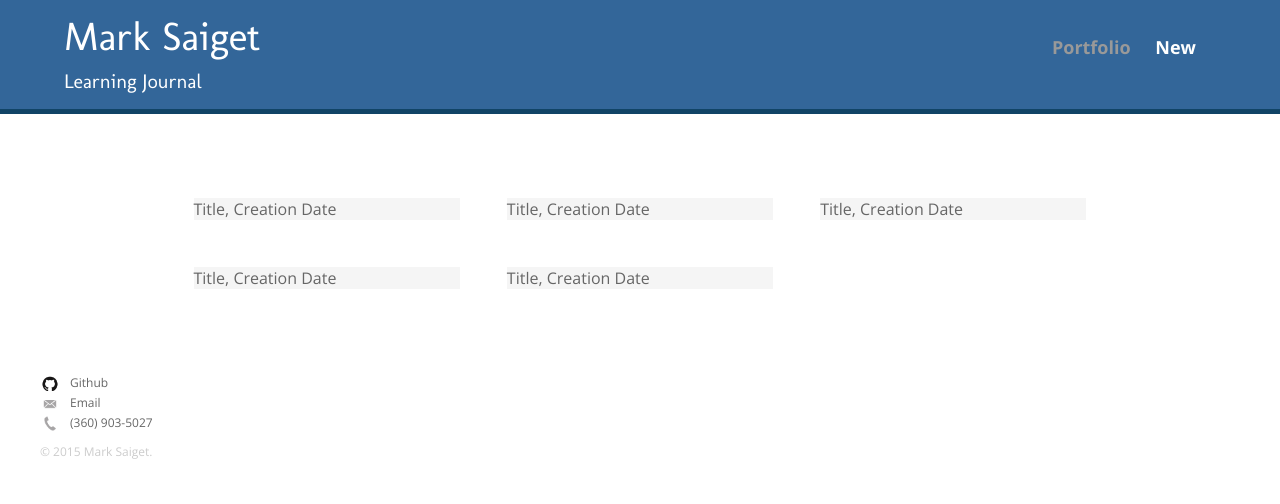
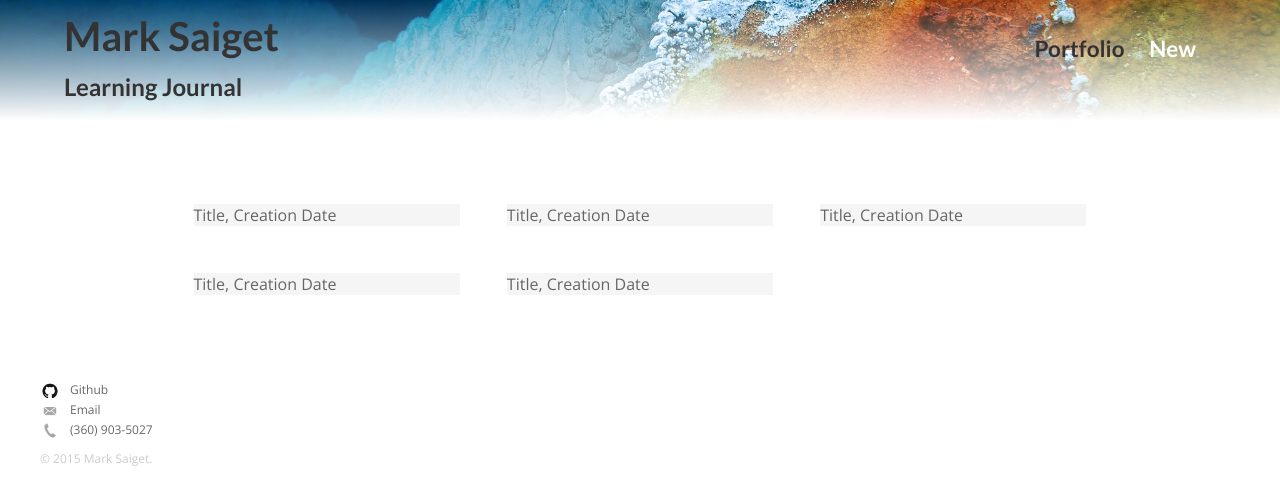
Before and after one commit to bm5w/learning-journal, a plain HTML site: page mockups/index.html in a window 1280 px wide. Drawn offline with nearby package versions, Linux system fonts and the light colour scheme.

Commit message:
update header fonts and add image

```diff
--- a/mockups/css/main.css
+++ b/mockups/css/main.css
@@ -35,18 +35,18 @@ header {
 }
 
 h1 {
-    font-family: 'Molengo', sans-serif;
+    font-family: 'Lato', sans-serif;
     margin: 15px 0;
-    font-size: 1.75em;
-    font-weight: normal;
+    font-size: 2.0em;
+    font-weight: 700;
     line-height: 0.8em;
 }
 
 h2 {
-  font-family: 'Molengo', sans-serif;
-  font-size: 1.25em;
+  font-family:  'Lato', sans-serif;
+  font-size: 1.5em;
   margin -5px 0 0;
-  font-weight: normal;
+  font-weight: 700;
 }
 
 /*******************************
@@ -70,8 +70,10 @@ nav li {
 }
 
 nav a {
-  font-weight: 800;
+  font-family: 'Lato', sans-serif;
+  font-weight: 700;
   padding: 15px 10px;
+  font-size: 1.25em;
 }
 
 /*******************************
@@ -169,35 +171,42 @@ body {
   color: #666;
 }
 
-/* Blue header */
+/* Image header */
 header {
+    /* Blue header
     background: #336699;
     border-color: #666666;
+    linear-gradient(#336699, transparent 90%),*/
+
+    background:
+                linear-gradient(0deg, #fff, transparent),
+                #336699 url('../img/ys.jpg') no-repeat center;
+    background-size: cover;
 }
 
 /* nav background on mobile */
 nav {
-    background: #666666
+  background: #666666
 }
 
 /* logo text */
 h1, h2 {
-    color: #fff;
+  color: #333;
 }
 
 /* links */
 a {
-    color: #666666;
+  color: #666;
 }
 
 /*nav link*/
 nav a, nav a:visited{
-    color: #fff;
+  color: #fff;
 }
 
 /*selected nav link*/
 nav a.selected, nav a:hover{
-  color: #999999
+  color: #333;
 }
 
 /*Detail page title and date*/
@@ -270,8 +279,8 @@ Header
   }
 
   header {
-    border-bottom: 5px solid #114466;
-    margin-bottom: 60px;
+/*    border-bottom: 5px solid #114466;
+*/    margin-bottom: 60px;
   }
 
 }
--- a/mockups/index.html
+++ b/mockups/index.html
@@ -4,7 +4,7 @@
     <meta charset="utf-8">
     <title>Mark Saiget | Learning Journal</title>
     <link rel="stylesheet" href="css/normalize.css">
-    <link href='http://fonts.googleapis.com/css?family=Molengo|Open+Sans:600italic,400,600,700,300' rel='stylesheet' type='text/css'>
+    <link href='http://fonts.googleapis.com/css?family=Lato:400,700,900|Open+Sans:400,600,700,800' rel='stylesheet' type='text/css'>
     <link rel="stylesheet" href="css/main.css">
     <meta name="viewport" content="width=device-width, initial-scale=1.0">
 
```
Also changed, not shown: mockups/detail.html (+1 -1 lines), mockups/edit.html (+1 -1 lines), mockups/new.html (+1 -1 lines), mockups/img/ys.jpg (added).
